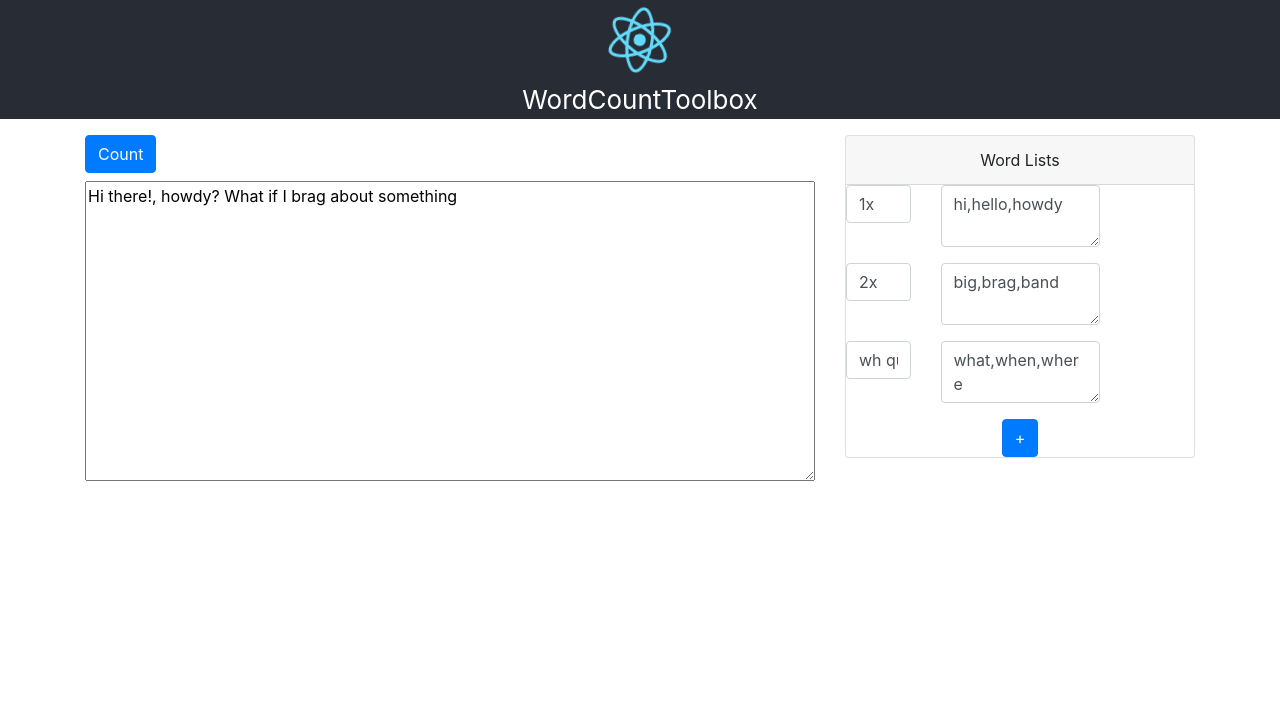
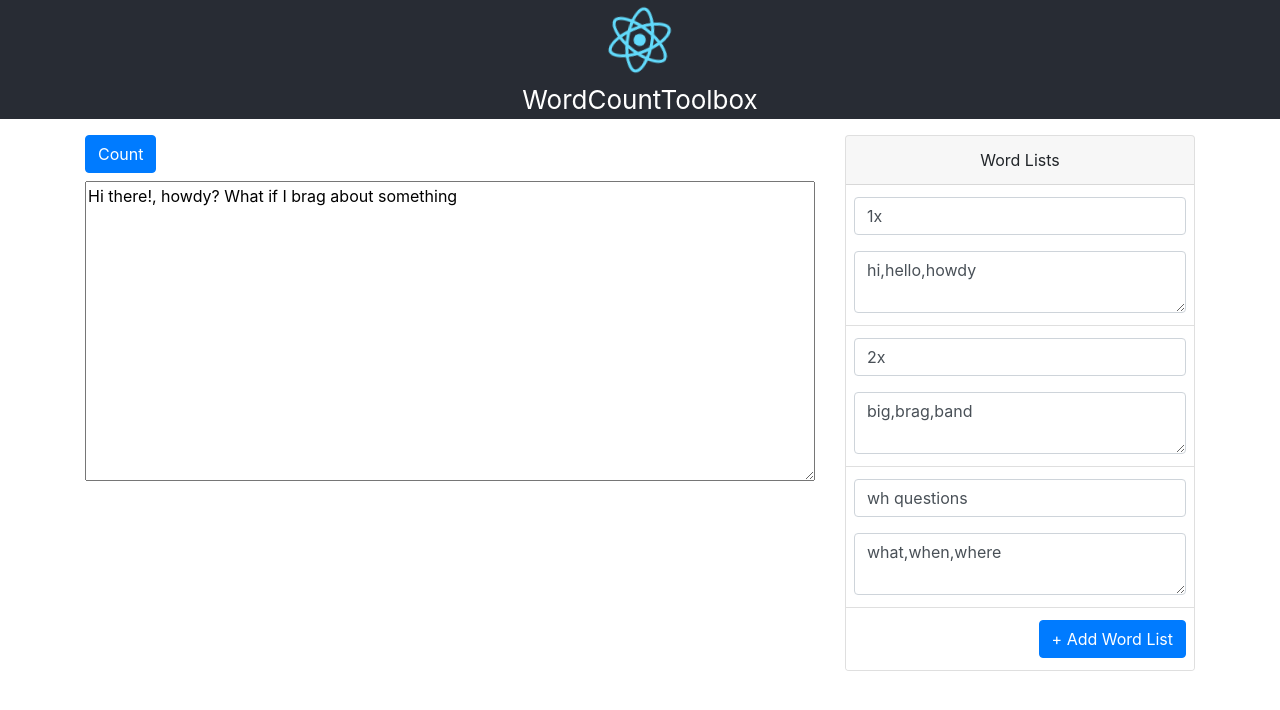
Before and after one commit to ehsabd/wordcounttoolbox, a React (Create React App) app: page / in a window 1280 px wide. Shown: the top 710 px of the page. Built offline with nearby package versions, Linux system fonts and the light colour scheme.

Commit message:
style changes in Word Lists

```diff
--- a/src/WordLists.js
+++ b/src/WordLists.js
@@ -5,10 +5,11 @@ class WordListsContainer extends Component {
     render() {
       return (
 
-        <div className="card">
+        <div className="card mb-2">
           <div className="card-header">
             Word Lists
         </div>
+        <ul className="list-group list-group-flush">
           {
             this.props.wordLists.map((item, index) => {
 
@@ -16,10 +17,19 @@ class WordListsContainer extends Component {
 
             })
           }
-          <div className="">
-              <button onClick={this.props.addWordList} className="btn btn-primary">+</button>
-          </div>
 
+
+          <li className="list-group-item px-2">
+            <div className="row">
+              <div className="col-12">
+                <div className="form-group mb-0 text-right">
+                <button onClick={this.props.addWordList} className="btn btn-primary">+ Add Word List</button>
+                </div>
+
+              </div>
+            </div>
+          </li>
+        </ul>
         </div>
       )
     }
@@ -43,20 +53,20 @@ class WordListsContainer extends Component {
 
     render() {
       return (
-        <div>
+        <li className="list-group-item px-2">
           <div className="row">
-            <div className="col-sm-3">
+            <div className="col-12">
               <div className="form-group">
                 <input className="form-control" onChange={this.itemLabelChanged} value={this.props.wordListLabel}/>
               </div>
             </div>
-            <div className="col-sm-6">
-              <div className="form-group">
+            <div className="col-12">
+              <div className="form-group mb-0">
                 <textarea className="form-control" onChange={this.itemWordsChanged}>{this.props.wordListWords}</textarea>
               </div>
             </div>
           </div>
-        </div>
+        </li>
       )
     }
 
```
